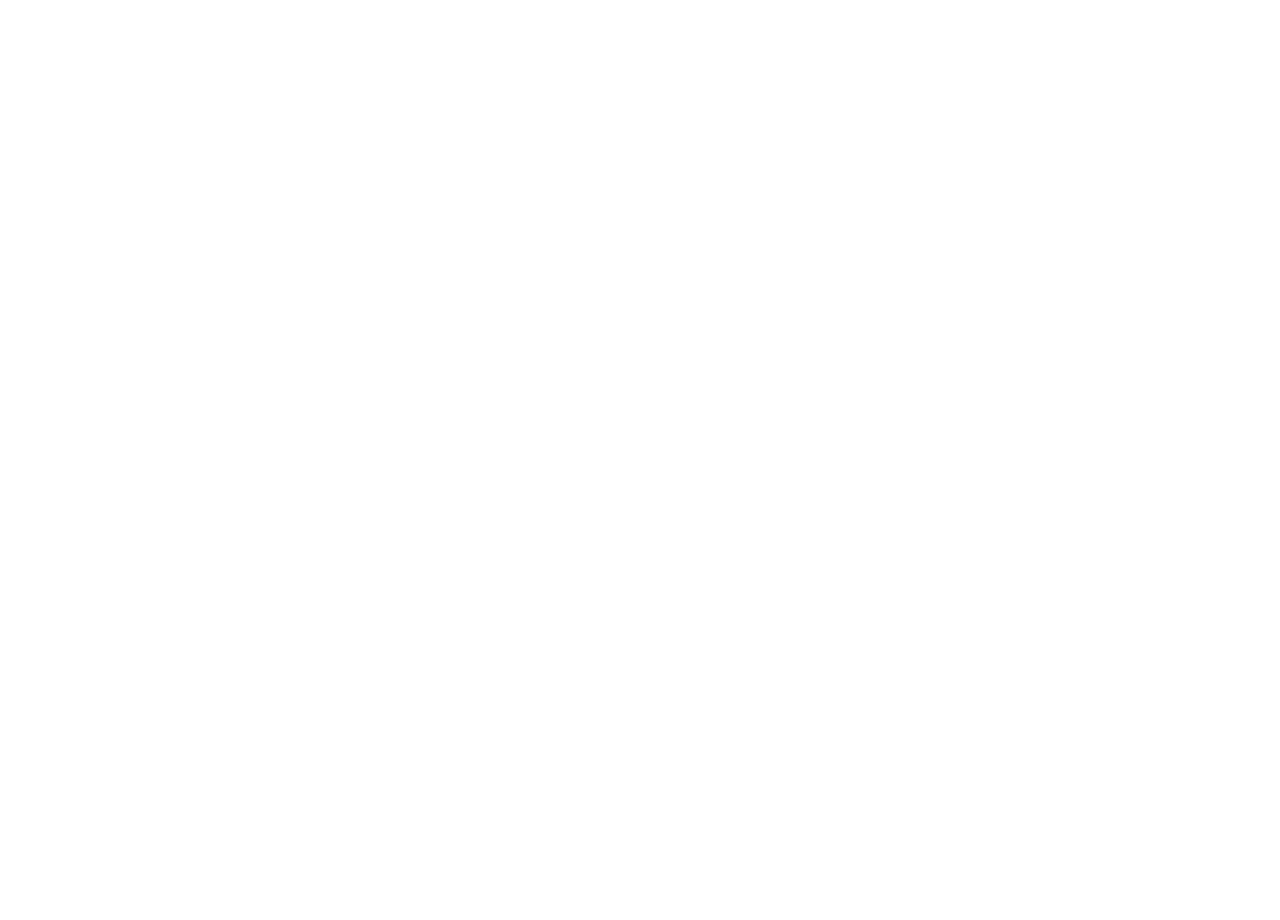
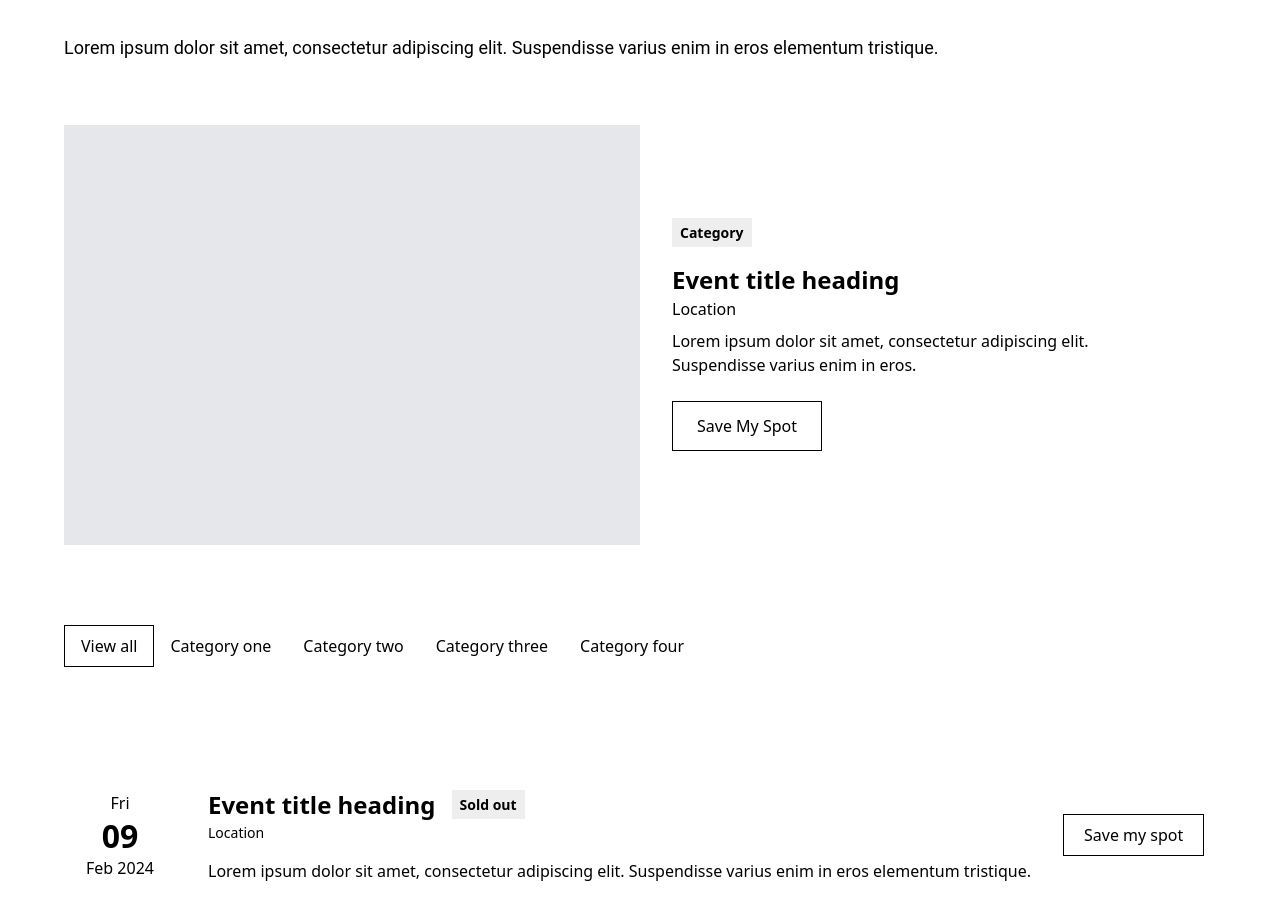
Before and after one commit to hexagon-projects/fakultas-landing, a Vue app: page /agenda in a window 1280 px wide. Before the commit this address had no page. Shown: the part 200-1120 px from the top of the page. Before the commit the page ends 800 px from the top, so only its background shows below. Built offline with nearby package versions, Linux system fonts and the light colour scheme; the HTML template or start-up script is replaced by a standard one.

Commit message:
CreateWireframeAgenda

```diff
--- a/src/router/index.ts
+++ b/src/router/index.ts
@@ -5,6 +5,7 @@
 import Prodi from '@/views/Prodi.vue'
 import ProdiDetail from '@/views/ProdiDetail.vue'
 import { createRouter, createWebHistory } from 'vue-router'
+import Agenda from '@/views/Agenda.vue'
 
 const router = createRouter({
   history: createWebHistory(import.meta.env.BASE_URL),
@@ -39,6 +40,11 @@
       name: 'kontak',
       component: Kontak,
     },
+    {
+      path: '/agenda',
+      name: 'agenda',
+      component: Agenda,
+    },
   ],
 })
 
--- /dev/null
+++ b/src/sections/agenda/AgendaSection.vue
@@ -0,0 +1,19 @@
+<script setup lang="ts">
+import SectionLayout from '@/layouts/SectionLayout.vue';
+</script>
+
+<template>
+    <SectionLayout>
+
+    <div className="flex flex-col items-start gap-4 self-stretch">
+  <div className="flex items-center self-stretch text-black font-['Roboto'] font-semibold leading-[150%]">
+    Tagline
+  </div>
+  <div className="flex flex-col items-center gap-6 self-stretch">
+    <div className="self-stretch text-black font-['Roboto'] text-5xl font-bold leading-[120%]">Events</div>
+    <div className="self-stretch text-black font-['Roboto'] text-lg leading-[150%]">Lorem ipsum dolor sit amet, consectetur adipiscing elit. Suspendisse varius enim in eros elementum tristique. </div>
+  </div>
+</div>
+</SectionLayout>
+
+</template>
--- /dev/null
+++ b/src/sections/agenda/ListAgenda.vue
@@ -0,0 +1,106 @@
+<script lang="ts" setup>
+import SectionLayout from '@/layouts/SectionLayout.vue'
+</script>
+
+<template>
+  <SectionLayout>
+    <div class="flex flex-wrap -mt-[20vh]">
+      <!-- Kolom Kiri (Gambar) -->
+      <div class="w-full md:w-1/2 bg-gray-200">
+        <div
+          className="lightgray 50% / cover no-repeat] self-stretch h-[420px] bg-[url(<path-to-image>)"
+        />
+      </div>
+
+      <!-- Kolom Kanan (Teks + Button) -->
+      <div class="w-full md:w-1/2 p-8 flex flex-col justify-center">
+        <div className="content flex flex-col justify-center items-start gap-6 self-stretch">
+          <div className="flex flex-col items-start gap-4 self-stretch">
+            <div
+              className="flex flex-wrap items-center content-center gap-4 self-stretch h-[1.8125rem]"
+            >
+              <div
+                className="flex items-start py-1 px-2 bg-[#eee] text-black  text-sm font-semibold leading-[150%]"
+              >
+                Category
+              </div>
+            </div>
+            <div className="flex flex-col items-start gap-2 self-stretch">
+              <div className="flex flex-col justify-center items-start self-stretch">
+                <div className="self-stretch text-black  text-2xl font-bold leading-[140%]">
+                  Event title heading
+                </div>
+                <div className="self-stretch text-black  leading-[150%]">Location</div>
+              </div>
+              <div className="self-stretch text-black  leading-[150%]">
+                Lorem ipsum dolor sit amet, consectetur adipiscing elit. Suspendisse varius enim in
+                eros.
+              </div>
+            </div>
+          </div>
+          <button
+            class="items-center gap-2 py-3 px-6 border border-black text-black leading-[150%]"
+          >
+            Save My Spot
+          </button>
+        </div>
+      </div>
+    </div>
+
+    <!------ list -------->
+    <div className="flex items-center">
+      <div
+        className="flex justify-center items-center gap-2 py-2 px-4 border border-black bg-white text-black  leading-[150%]"
+      >
+        View all
+      </div>
+      <div className="flex justify-center items-center gap-2 py-2 px-4 text-black  leading-[150%]">
+        Category one
+      </div>
+      <div className="flex justify-center items-center gap-2 py-2 px-4 text-black  leading-[150%]">
+        Category two
+      </div>
+      <div className="flex justify-center items-center gap-2 py-2 px-4 text-black  leading-[150%]">
+        Category three
+      </div>
+      <div className="flex justify-center items-center gap-2 py-2 px-4 text-black  leading-[150%]">
+        Category four
+      </div>
+    </div>
+    <div
+      className="flex items-center gap-8 self-stretch py-8 px-0 border-t-[var(--Stroke-Divider-Width,] border-t-[1px)] border-t-[#000]"
+    >
+      <div
+        className="flex flex-col justify-center items-center py-3 px-1 w-28 border-[var(--Stroke-Border-Width,] border-[1px)] border-black bg-white"
+      >
+        <div className="self-stretch text-black text-center  leading-[150%]">Fri</div>
+        <div className="self-stretch text-black text-center  text-[2rem] font-bold leading-[130%]">
+          09
+        </div>
+        <div className="self-stretch text-black text-center  leading-[150%]">Feb 2024</div>
+      </div>
+      <div className="content flex flex-col items-start gap-4">
+        <div className="flex flex-col items-start self-stretch">
+          <div className="flex items-center gap-4 self-stretch">
+            <div className="text-black  text-2xl font-bold leading-[140%]">Event title heading</div>
+            <div
+              className="flex items-start py-1 px-2 bg-[#eee] text-black  text-sm font-semibold leading-[150%]"
+            >
+              Sold out
+            </div>
+          </div>
+          <div className="self-stretch text-black  text-sm leading-[150%]">Location</div>
+        </div>
+        <div className="self-stretch text-black  leading-[150%]">
+          Lorem ipsum dolor sit amet, consectetur adipiscing elit. Suspendisse varius enim in eros
+          elementum tristique.
+        </div>
+      </div>
+      <div
+        className="flex justify-center items-center gap-2 py-2 px-5 border border-black text-black  leading-[150%]"
+      >
+        Save my spot
+      </div>
+    </div>
+  </SectionLayout>
+</template>
--- /dev/null
+++ b/src/views/Agenda.vue
@@ -0,0 +1,10 @@
+<script setup lang="ts">
+import AgendaSection from '@/sections/agenda/AgendaSection.vue';
+import ListAgenda from '@/sections/agenda/ListAgenda.vue';
+
+</script>
+
+<template>
+    <AgendaSection></AgendaSection>
+    <ListAgenda />
+</template>
```
